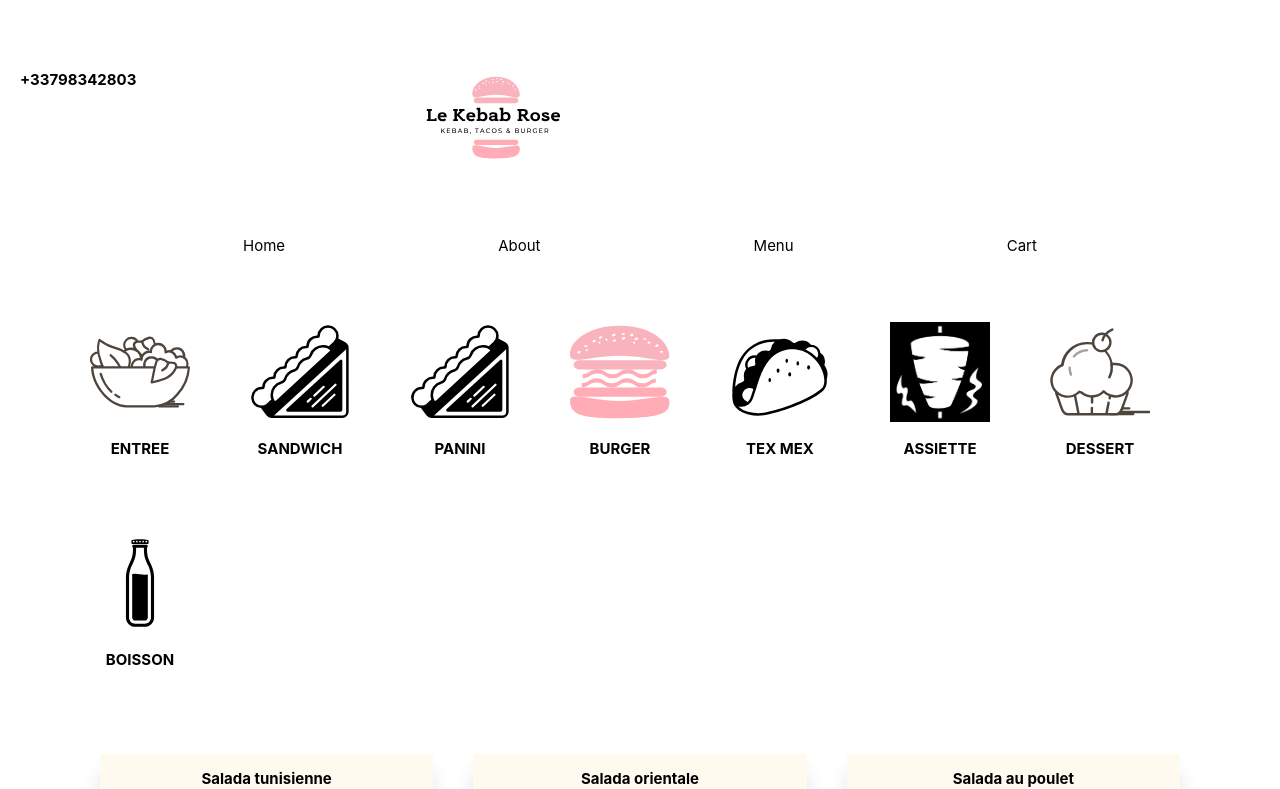
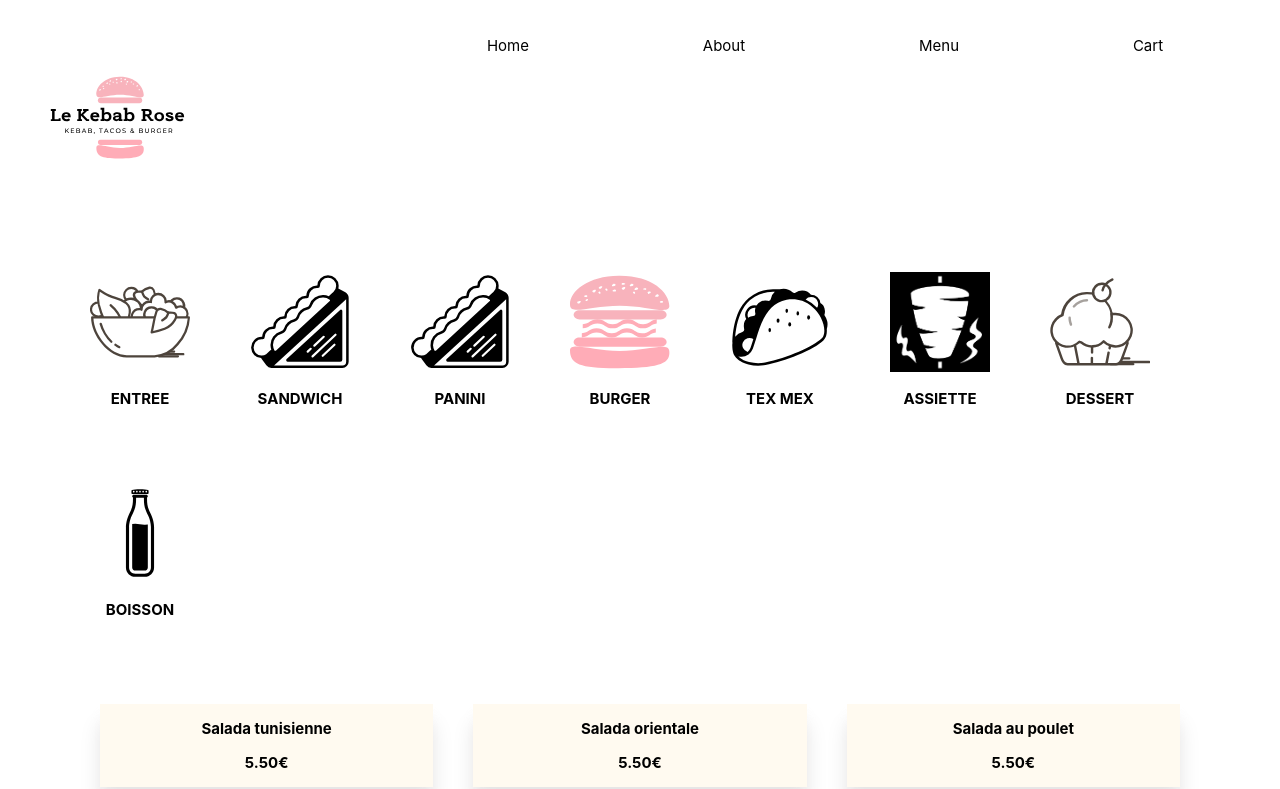
Before and after one commit to frodri13/Le-Kebab-Rose, a Next.js app: page / in a window 1280 px wide. Shown: the top 789 px of the page. Built offline with nearby package versions, Linux system fonts and the light colour scheme.

Commit message:
styles: layout changed. Number transfered to footer

```diff
--- a/components/layout/Navbar.tsx
+++ b/components/layout/Navbar.tsx
@@ -5,7 +5,6 @@ function navbar() {
   return (
     <nav>
       <div className="logo">
-        <h3>+33798342803</h3>
         <Image
           src={logo}
           alt={`Logo de le Kebab Rose`}
--- a/styles/globals.css
+++ b/styles/globals.css
@@ -21,7 +21,7 @@ li {
 }
 /* Navbar */
 nav {
-  display: grid;
+  display: flex;
   width: 100%;
   margin: auto;
   min-height: 10vh;
@@ -29,14 +29,14 @@ nav {
 }
 .navcontent,
 .logo {
-  display: flex;
   flex: 1 1 10rem;
 }
 
 .nav-links {
   display: flex;
-  justify-content: space-evenly;
-  flex: 1 1 20rem;
+  justify-content: space-around;
+  /* align-items: center; */
+  flex: 1 1 60rem;
   padding: 1rem;
 }
 footer {
```
